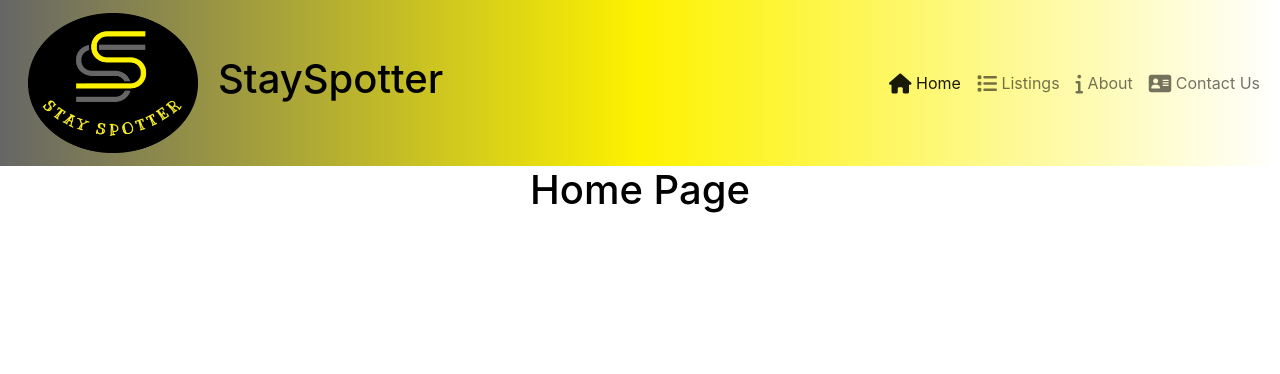
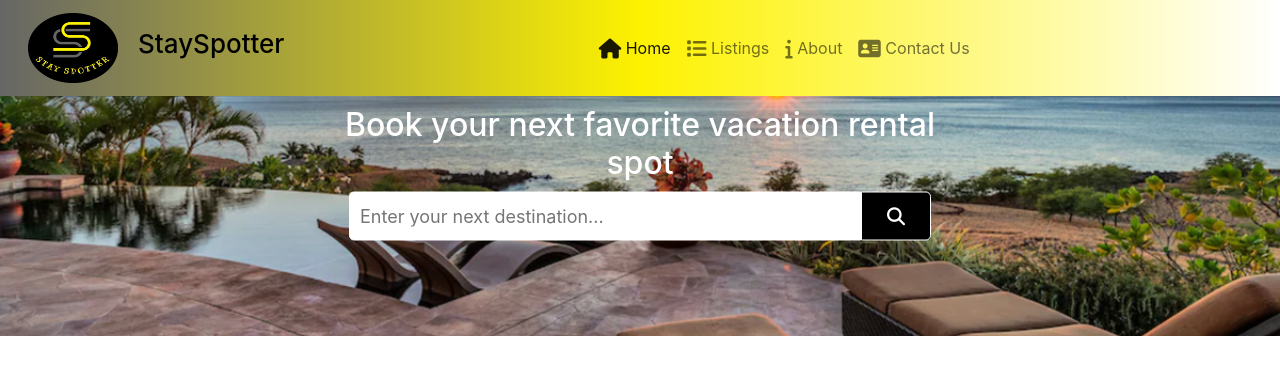
Before and after one commit to wntrch/Stay-Spotter-React-Project, a React (Create React App) app: page / in a window 1280 px wide. Shown: the top 374 px of the page. Built offline with nearby package versions, Linux system fonts and the light colour scheme.

Commit message:
Added image banner and search bar to home page

```diff
--- a/src/App.css
+++ b/src/App.css
@@ -15,6 +15,13 @@ h1 {
 
 .logo-text {
   margin-left: 20px;
+  font-size: 1.3em;
+}
+
+.nav-center {
+  display: flex;
+  justify-content: center;
+  flex-grow: 1;
 }
 
 /* .links-container {
@@ -33,6 +40,55 @@ h1 {
   cursor: pointer;
 }
 
+/* Home Page */
+.banner-container {
+  position: relative;
+}
+
+.banner-text {
+  position: absolute;
+  top: 20%;
+  left: 50%;
+  transform: translate(-50%, -50%);
+  color: #fff;
+  font-size: 2em;
+  text-align: center;
+}
+
+.search-bar {
+  width: 40vw;
+  padding: 10px;
+  font-size: 18px;
+  border-radius: 5px 0 0 5px;
+  border: 1px solid #fff;
+  outline: none;
+}
+
+.search-button {
+  padding: 10px 25px 10px 25px;
+  font-size: 18px;
+  border-radius: 0 5px 5px 0;
+  border: 1px solid #fff;
+  background-color: #000;
+  color: #fff;
+  cursor: pointer;
+  outline: none;
+}
+
+.search-button:hover {
+  background-color: #fdf200;
+  color: #000;
+}
+
+.search-container {
+  position: absolute;
+  top: 50%;
+  left: 50%;
+  transform: translate(-50%, -50%);
+  display: flex;
+  align-items: center;
+}
+
 /* Listings Page */
 .rental-card-img {
   width: 100%;
--- a/src/components/TopNavbar.js
+++ b/src/components/TopNavbar.js
@@ -19,8 +19,8 @@ const TopNavbar = () => {
         <div className="logo-container">
           <img
             src={StaySpotterLogo}
-            height="140px"
-            width="170px"
+            height="70px"
+            width="90px"
             alt="stayspotter logo"
             className="float-start"
           />
@@ -29,9 +29,13 @@ const TopNavbar = () => {
       </NavbarBrand>
 
       <NavbarToggler onClick={() => setMenuOpen(!menuOpen)} />
-      <Collapse isOpen={menuOpen} navbar>
+      <Collapse
+        isOpen={menuOpen}
+        navbar
+        className={menuOpen ? "justify-content-center" : ""}
+      >
         {/* <div className="links-container"> */}
-          <Nav className="ms-auto" navbar>
+        <Nav className="mx-auto nav-center" navbar>
           <NavItem>
             <NavLink className="nav-link" to="/">
               <i className="fa fa-home fa-lg" /> Home
--- a/src/pages/HomePage.js
+++ b/src/pages/HomePage.js
@@ -1,13 +1,32 @@
 import TopNavbar from "../components/TopNavbar";
-import { Col, Row } from "reactstrap";
+import { Row } from "reactstrap";
+import Banner from "../assets/img/homepagebanner.png";
 
 const HomePage = () => {
   return (
     <div>
       <TopNavbar />
-      <Row>
-        <h1>Home Page</h1>
-      </Row>
+      <div className="banner-container">
+        <img
+          src={Banner}
+          alt="beachside banner"
+          style={{ width: "100%", height: "30vh", objectFit: "cover" }}
+        />
+        <div>
+          <h2 className="banner-text">Book your next favorite vacation rental spot</h2>
+        </div>
+        <div className="search-container">
+          <input
+            type="text"
+            placeholder="Enter your next destination..."
+            className="search-bar"
+          />
+          <button className="search-button">
+            <i class="fa-solid fa-magnifying-glass"></i>
+          </button>
+        </div>
+      </div>
+      <Row></Row>
     </div>
   );
 };
```
Also changed, not shown: src/assets/img/homepagebanner.png (added), src/assets/img/homepagebanner2.jpg (added). Lines whose indentation alone changed are shown as unchanged.
